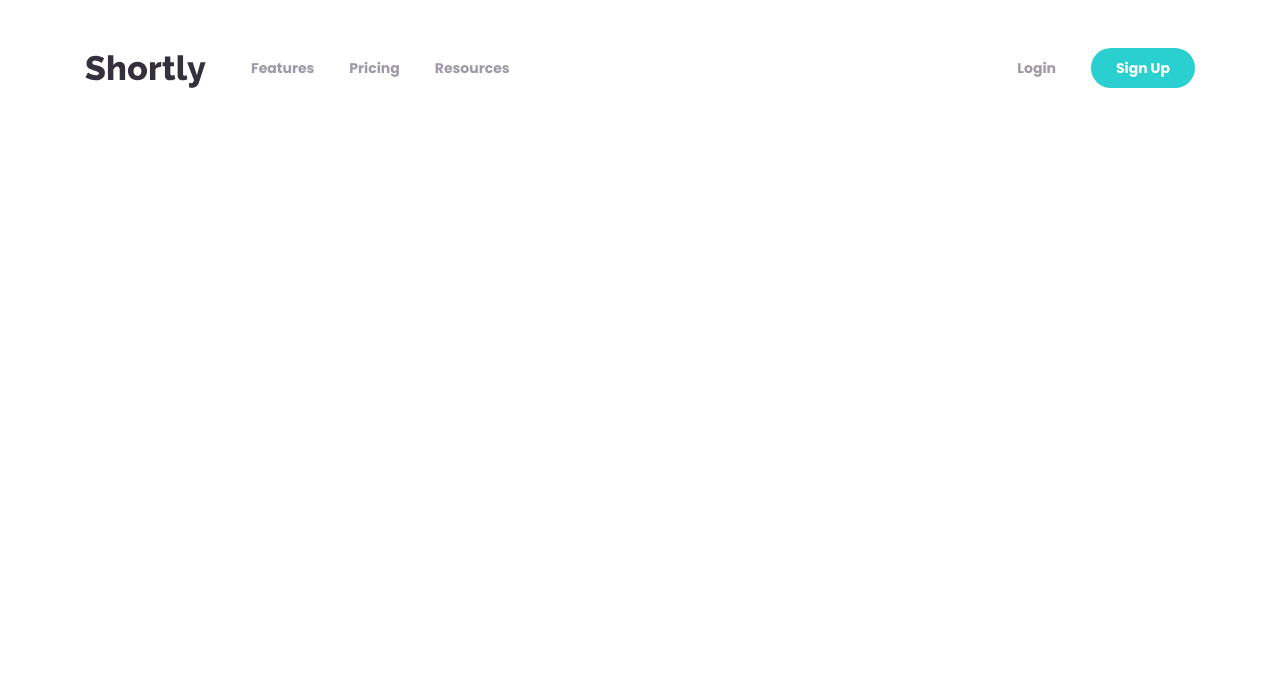
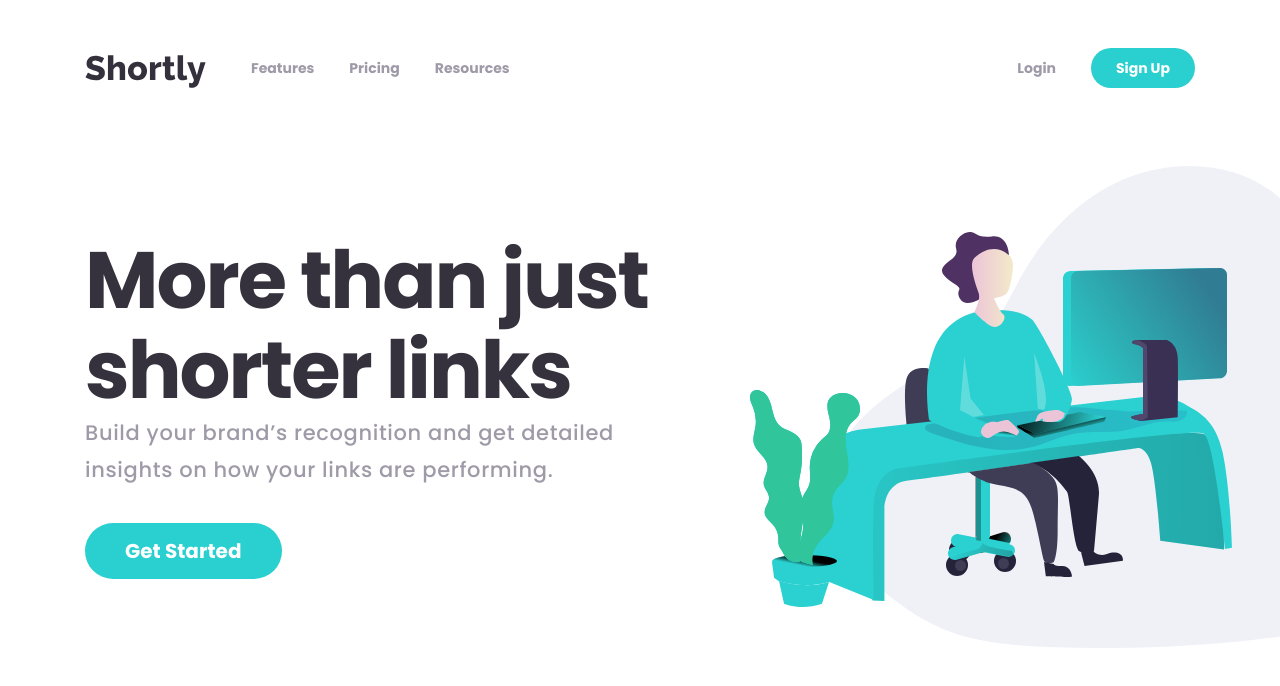
Before and after one commit to ksenius/url-shortening-app, a Vue app: page /#/ in a window 1280 px wide. Shown: the top 686 px of the page. Built offline with nearby package versions, Linux system fonts and the light colour scheme.

Commit message:
Create intro section component

```diff
--- /dev/null
+++ b/src/components/Intro.vue
@@ -0,0 +1,142 @@
+<template>
+  <section class="intro">
+    <Container type="flex-row" class="intro__container">
+      <div class="intro__content">
+        <div class="intro__img-wrapper">
+          <img :src="image" alt class="intro__img" />
+        </div>
+      </div>
+      <div class="intro__content intro__description">
+        <Heading class="intro__title" type="h1" :text="headingText" />
+        <p class="intro__text">{{ text }}</p>
+        <Button type="cta" :text="buttonText" />
+      </div>
+    </Container>
+  </section>
+</template>
+
+<script>
+import image from '@images/illustration-working.svg';
+import Container from './Container';
+import Heading from './Heading';
+import Button from './Button';
+
+export default {
+  name: 'Intro',
+  components: {
+    Container,
+    Heading,
+    Button,
+  },
+  props: {
+    headingText: {
+      type: String,
+      required: true,
+    },
+    text: {
+      type: String,
+      required: true,
+    },
+    buttonText: {
+      type: String,
+      required: true,
+    },
+  },
+  data() {
+    return {
+      image,
+    };
+  },
+};
+</script>
+
+<style lang="scss">
+.intro {
+  padding: 0 0 3rem;
+  overflow-x: hidden;
+
+  @include screen-md {
+    padding-top: 3rem;
+  }
+
+  &__container {
+    @include tablet {
+      flex-direction: row-reverse;
+    }
+  }
+
+  &__img {
+    display: block;
+    max-width: 100%;
+    height: auto;
+  }
+
+  &__content {
+    text-align: center;
+
+    @include tablet {
+      text-align: left;
+    }
+  }
+
+  &__img-wrapper {
+    width: 152%;
+
+    @include media(534px, 767px) {
+      margin-left: calc(100% - 48.3rem);
+    }
+
+    @include media(1161px, 1200px) {
+      margin-left: calc(100% - 48.3rem);
+    }
+
+    @include screen-md {
+      margin-left: 8.5rem;
+    }
+  }
+
+  &__description {
+    max-width: 45rem;
+
+    @include tablet {
+      max-width: 50%;
+      margin-right: 2rem;
+    }
+
+    @include screen-sm {
+      margin-right: 3rem;
+    }
+
+    @include screen-md {
+      flex-shrink: 0;
+      width: 58rem;
+      max-width: none;
+      margin-right: 0;
+    }
+  }
+
+  &__title {
+    margin-top: 4rem;
+
+    @include tablet {
+      margin: 0;
+    }
+  }
+
+  &__text {
+    margin: 1rem 0 2.5rem;
+
+    @include screen-sm {
+      margin-bottom: 3rem;
+    }
+
+    @include screen-md {
+      font-size: 2.1rem;
+      letter-spacing: 0.065rem;
+      line-height: 1.72;
+      margin-top: 0;
+      margin-bottom: 3.5rem;
+    }
+  }
+}
+</style>
--- a/src/views/Home.vue
+++ b/src/views/Home.vue
@@ -4,17 +4,24 @@
       :navItems="primaryNav.items"
       :loginLink="primaryNav.loginLink"
       :signupButton="primaryNav.signupButton"
-    ></Header>
+    />
+    <Intro
+      :headingText="intro.heading"
+      :text="intro.text"
+      :buttonText="intro.buttonText"
+    />
   </div>
 </template>
 
 <script>
 import Header from '@components/Header';
+import Intro from '@components/Intro';
 
 export default {
   name: 'Home',
   components: {
     Header,
+    Intro,
   },
   data() {
     return {
@@ -37,6 +44,12 @@ export default {
           text: 'Sign Up',
         },
       },
+      intro: {
+        heading: 'More than just shorter links',
+        text:
+          'Build your brand’s recognition and get detailed insights on how your links are performing.',
+        buttonText: 'Get Started',
+      },
     };
   },
 };
```
